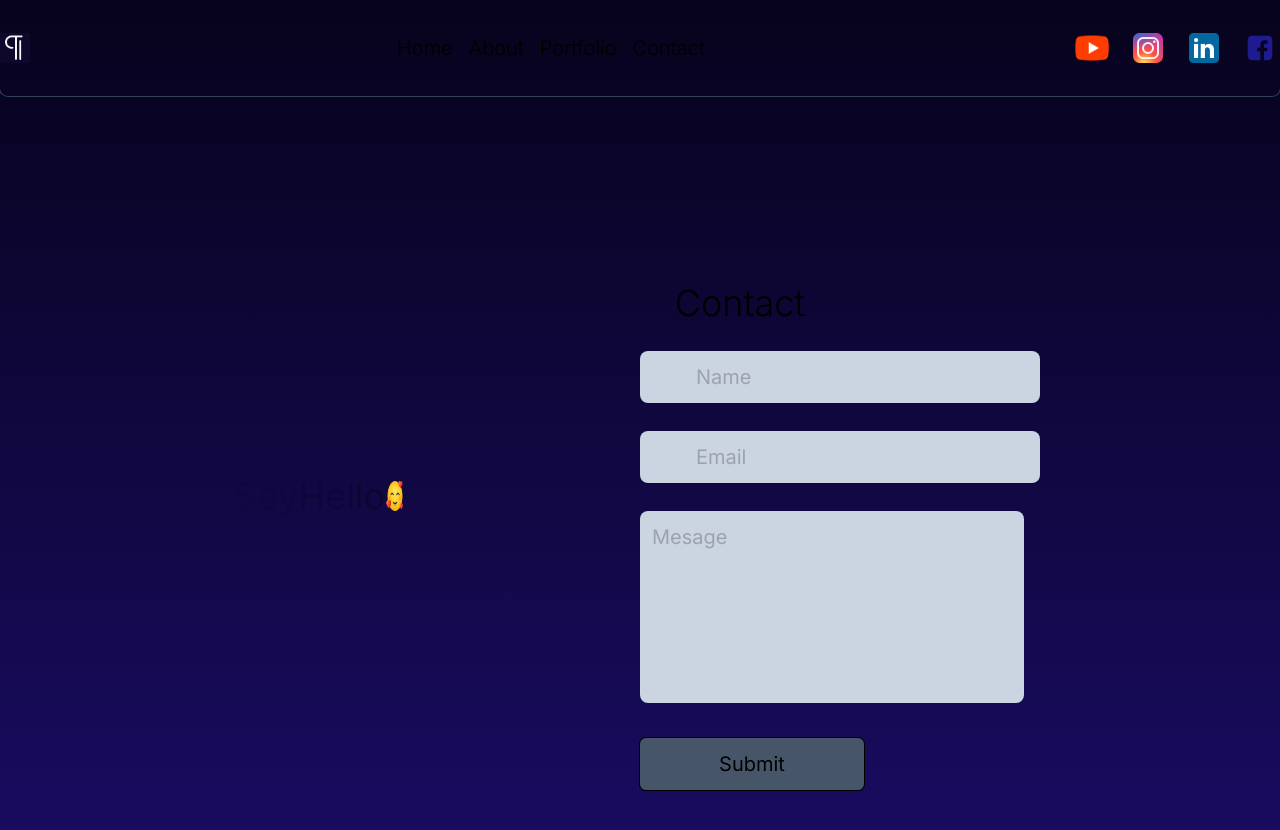
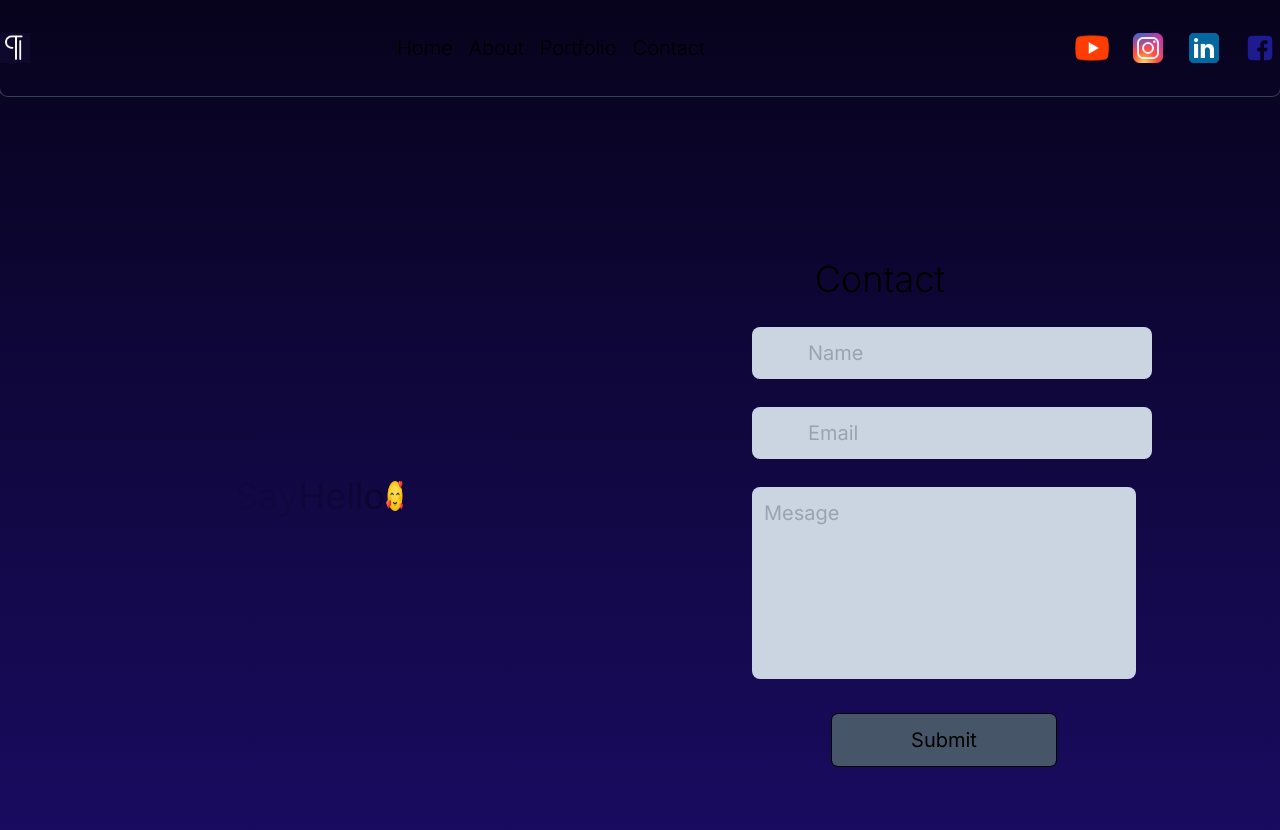
Before and after one commit to SaraNaveed02/portfolio, a Next.js app: page /contact in a window 1280 px wide. Shown: the top 830 px of the page. Built offline with nearby package versions, Linux system fonts and the light colour scheme.

Commit message:
Update page.tsx

```diff
--- a/src/app/contact/page.tsx
+++ b/src/app/contact/page.tsx
@@ -34,7 +34,7 @@ const Contact = () => {
           </motion.div>
         </div>
         <form action={'https://formspree.io/f/movaqgbk'} method="POST">
-          <div className="h-full lg:h-full md:h-full lg:w-1/2 pt-20 pb-0 rounded-xl text-xl flex flex-col gap-7 justify-center   ">
+          <div className="h-full lg:h-full md:h-full lg:ml-28 lg:w-1/2 pt-10 pb-2 rounded-xl text-xl flex flex-col gap-7 justify-center   ">
             <h1 className="text-4xl font-light text-center ">Contact</h1>
             <div className=" text-center">
               <input
@@ -44,7 +44,7 @@ const Contact = () => {
                 className="bg-slate-300 px-14  py-3 rounded-lg   text-black"
               />
             </div>
-            <div className="text-center">
+            <div className="text-center ">
               <input
                 required
                 type="email"
@@ -62,7 +62,7 @@ const Contact = () => {
                 rows={6}
               />
             </div>
-            <div className="text-center">
+            <div className="text-center lg:ml-20">
               <button className="ring-1 ring-black rounded-md bg-slate-600 py-3 px-2 w-56 text-center">
                 Submit
               </button>
```
